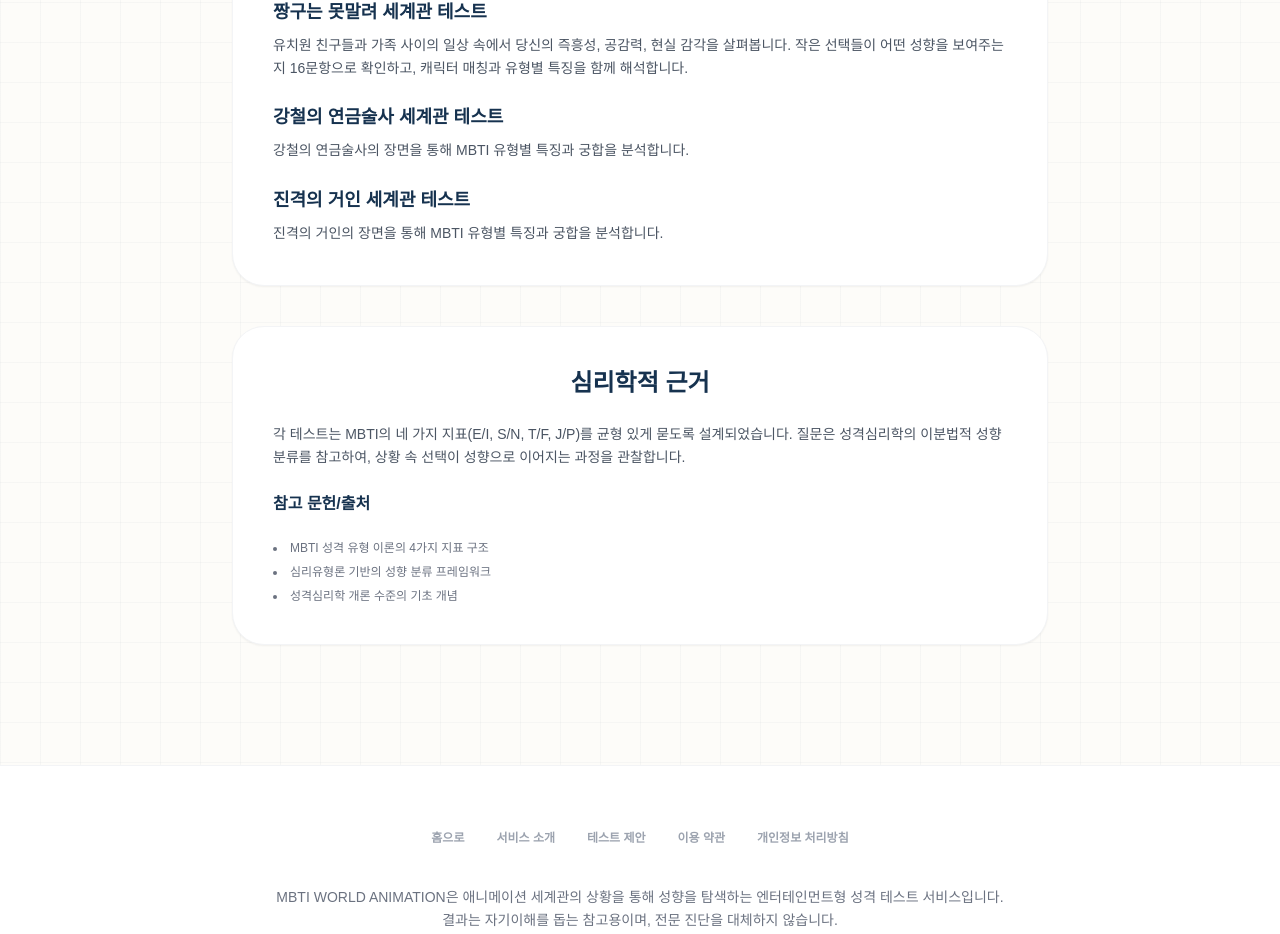
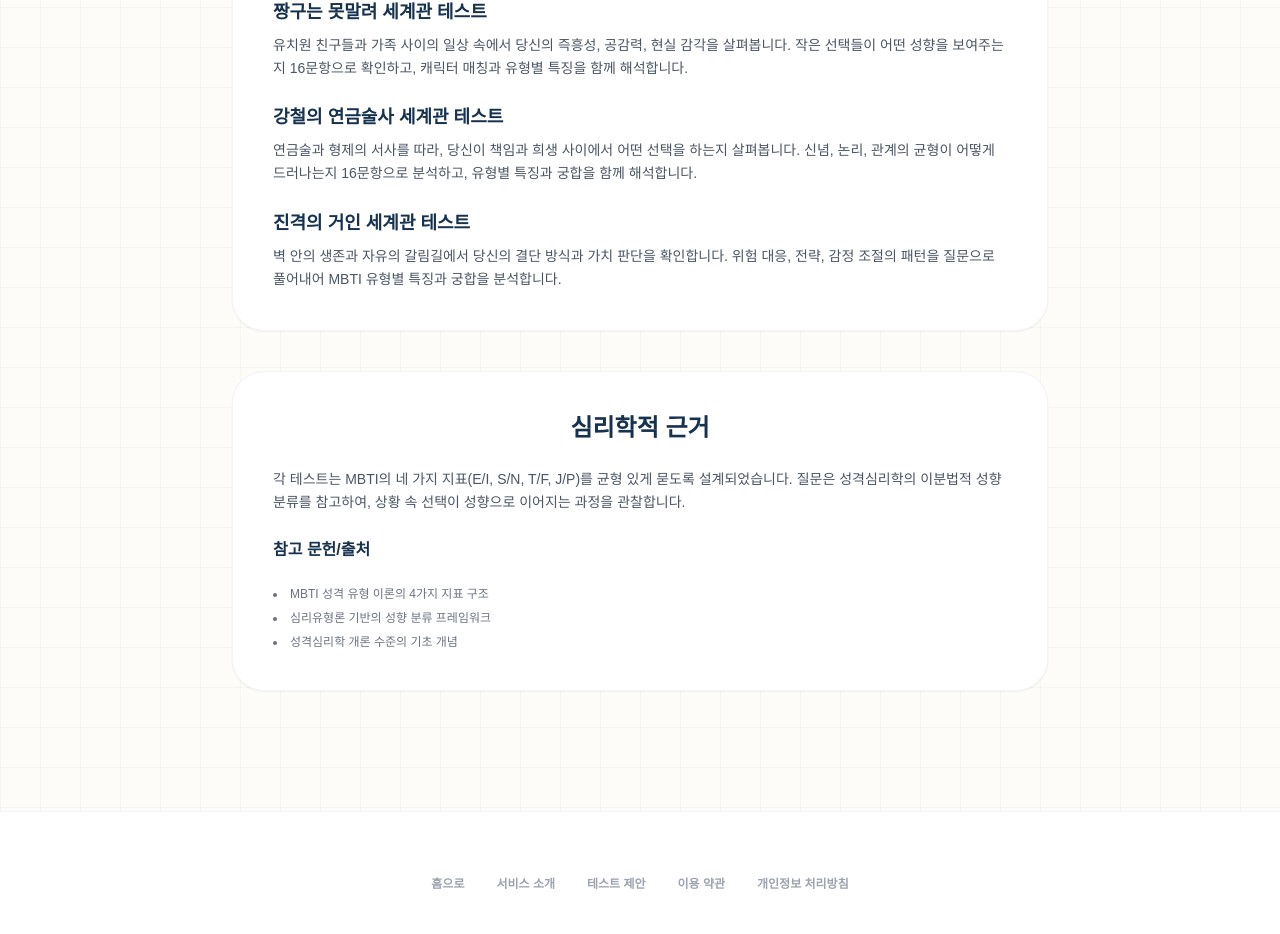
Before and after one commit to 1217records/MBTIworld-Animation, a Next.js app: page /select in a window 1280 px wide. Shown: the part 1953-2887 px from the top of the page. Built offline with nearby package versions, Linux system fonts and the light colour scheme; a web font is replaced by a local one.

Commit message:
Fix og image URL and expand theme summaries

```diff
--- a/app/result/page.tsx
+++ b/app/result/page.tsx
@@ -26,7 +26,7 @@
   const content = CONTENTS[themeId as keyof typeof CONTENTS] || CONTENTS.onepiece;
   const character = content.results[type] || content.results.ISTJ;
 
-  const ogImage = `${SITE_ORIGIN}/og/${encodeURIComponent(theme.id)}/${encodeURIComponent(type)}`;
+  const ogImage = `${SITE_ORIGIN}/og/${encodeURIComponent(theme.id)}/${encodeURIComponent(type)}.png`;
   const ogTitle = `${type} · ${character.name}`;
   const description = `MBTI 유형별 특징과 궁합을 분석하는 ${theme.label} 테스트 결과입니다. ${type} 유형의 성격, 장단점, 관계 패턴을 확인하세요.`;
   const canonical = `${SITE_ORIGIN}/result?theme=${encodeURIComponent(theme.id)}&type=${encodeURIComponent(type)}`;
@@ -68,7 +68,7 @@
   const character = content.results[type] || content.results.ISTJ;
 
   const shareUrl = `${SITE_ORIGIN}/result?theme=${encodeURIComponent(theme.id)}&type=${encodeURIComponent(type)}`;
-  const imageUrl = `${SITE_ORIGIN}/og/${encodeURIComponent(theme.id)}/${encodeURIComponent(type)}`;
+  const imageUrl = `${SITE_ORIGIN}/og/${encodeURIComponent(theme.id)}/${encodeURIComponent(type)}.png`;
 
   const summaryPoints = [
     `${type}의 핵심 키워드: ${MBTI_SHORT_DESCS[type]}`,
--- a/app/select/page.tsx
+++ b/app/select/page.tsx
@@ -32,6 +32,16 @@
     headline: "나루토 세계관 테스트",
     body:
       "성장과 노력, 유대의 메시지가 강한 나루토 세계관에서 당신의 인내심과 관계 중심성을 탐색합니다. 감정 조절, 팀워크, 목표지향성의 패턴을 질문으로 풀어내어 MBTI 유형별 특징과 궁합을 분석합니다.",
+  },
+  fma: {
+    headline: "강철의 연금술사 세계관 테스트",
+    body:
+      "연금술과 형제의 서사를 따라, 당신이 책임과 희생 사이에서 어떤 선택을 하는지 살펴봅니다. 신념, 논리, 관계의 균형이 어떻게 드러나는지 16문항으로 분석하고, 유형별 특징과 궁합을 함께 해석합니다.",
+  },
+  aot: {
+    headline: "진격의 거인 세계관 테스트",
+    body:
+      "벽 안의 생존과 자유의 갈림길에서 당신의 결단 방식과 가치 판단을 확인합니다. 위험 대응, 전략, 감정 조절의 패턴을 질문으로 풀어내어 MBTI 유형별 특징과 궁합을 분석합니다.",
   },
   shinchan: {
     headline: "짱구는 못말려 세계관 테스트",
```
